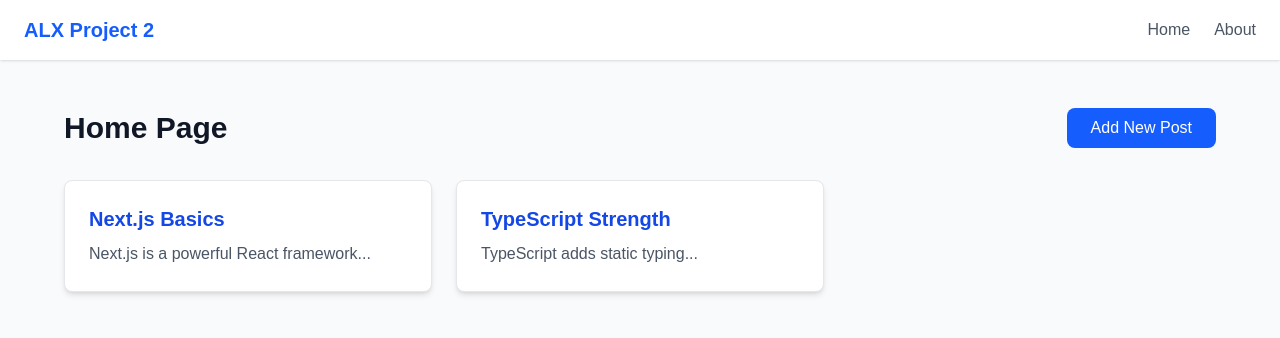
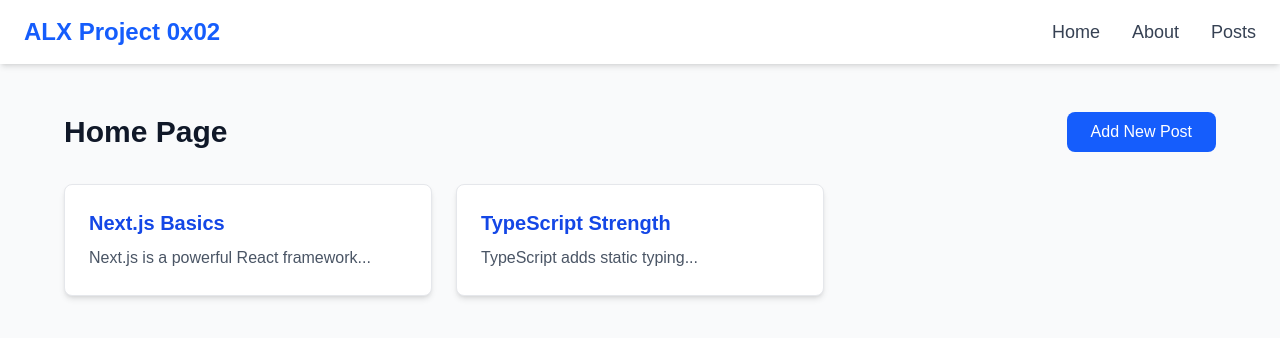
Before and after one commit to joelmutiso/alx-project-0x02-setup, a Next.js app in the folder alx-project-0x02/: page /home in a window 1280 px wide. Shown: the top 338 px of the page. Built offline with nearby package versions, Linux system fonts and the light colour scheme.

Commit message:
Finalized shared Header navigation across Home, About, and Posts pages

```diff
--- a/alx-project-0x02/components/layout/Header.tsx
+++ b/alx-project-0x02/components/layout/Header.tsx
@@ -2,13 +2,22 @@ import Link from 'next/link';
 
 const Header = () => {
   return (
-    <header className="bg-white shadow-sm py-4 px-6 flex flex-col md:flex-row justify-between items-center w-full">
-      <div className="text-xl font-bold text-blue-600 mb-4 md:mb-0">
-        <Link href="/">ALX Project 2</Link>
+    <header className="bg-white shadow-md py-4 px-6 flex justify-between items-center sticky top-0 z-50">
+      <div className="text-2xl font-bold text-blue-600">
+        <Link href="/home">ALX Project 0x02</Link>
       </div>
-      <nav className="flex space-x-6">
-        <Link href="/home" className="text-gray-600 hover:text-blue-600 font-medium">Home</Link>
-        <Link href="/about" className="text-gray-600 hover:text-blue-600 font-medium">About</Link>
+      <nav>
+        <ul className="flex space-x-8 text-lg font-medium">
+          <li>
+            <Link href="/home" className="text-gray-700 hover:text-blue-600 transition">Home</Link>
+          </li>
+          <li>
+            <Link href="/about" className="text-gray-700 hover:text-blue-600 transition">About</Link>
+          </li>
+          <li>
+            <Link href="/posts" className="text-gray-700 hover:text-blue-600 transition">Posts</Link>
+          </li>
+        </ul>
       </nav>
     </header>
   );
--- /dev/null
+++ b/alx-project-0x02/pages/posts.tsx
@@ -0,0 +1,17 @@
+import Header from "@/components/layout/Header";
+
+const PostsPage = () => {
+  return (
+    <div className="min-h-screen bg-gray-50">
+      <Header />
+      <main className="flex flex-col items-center justify-center py-20 px-4">
+        <h1 className="text-4xl font-bold text-gray-900 mb-4">Posts Page</h1>
+        <p className="text-lg text-gray-600 text-center max-w-2xl">
+          This is where the list of posts will be displayed.
+        </p>
+      </main>
+    </div>
+  );
+};
+
+export default PostsPage;
```
